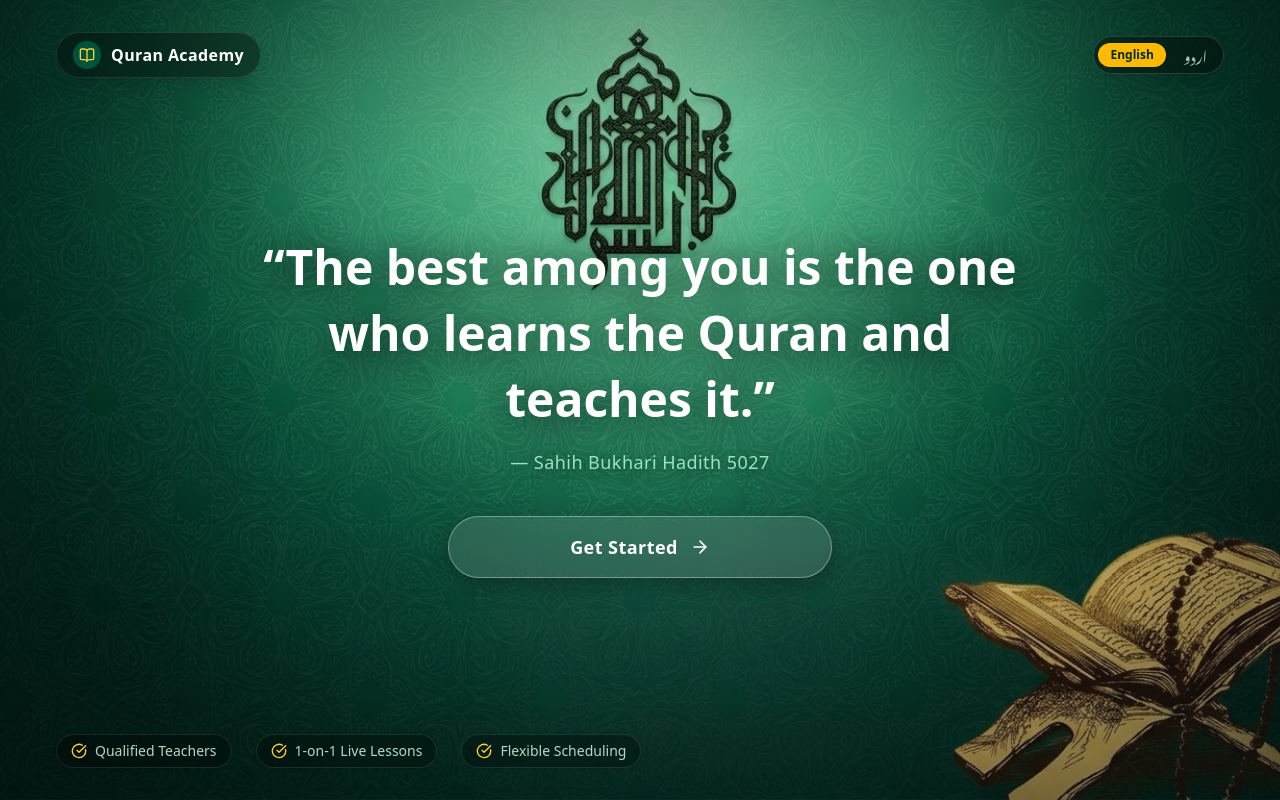
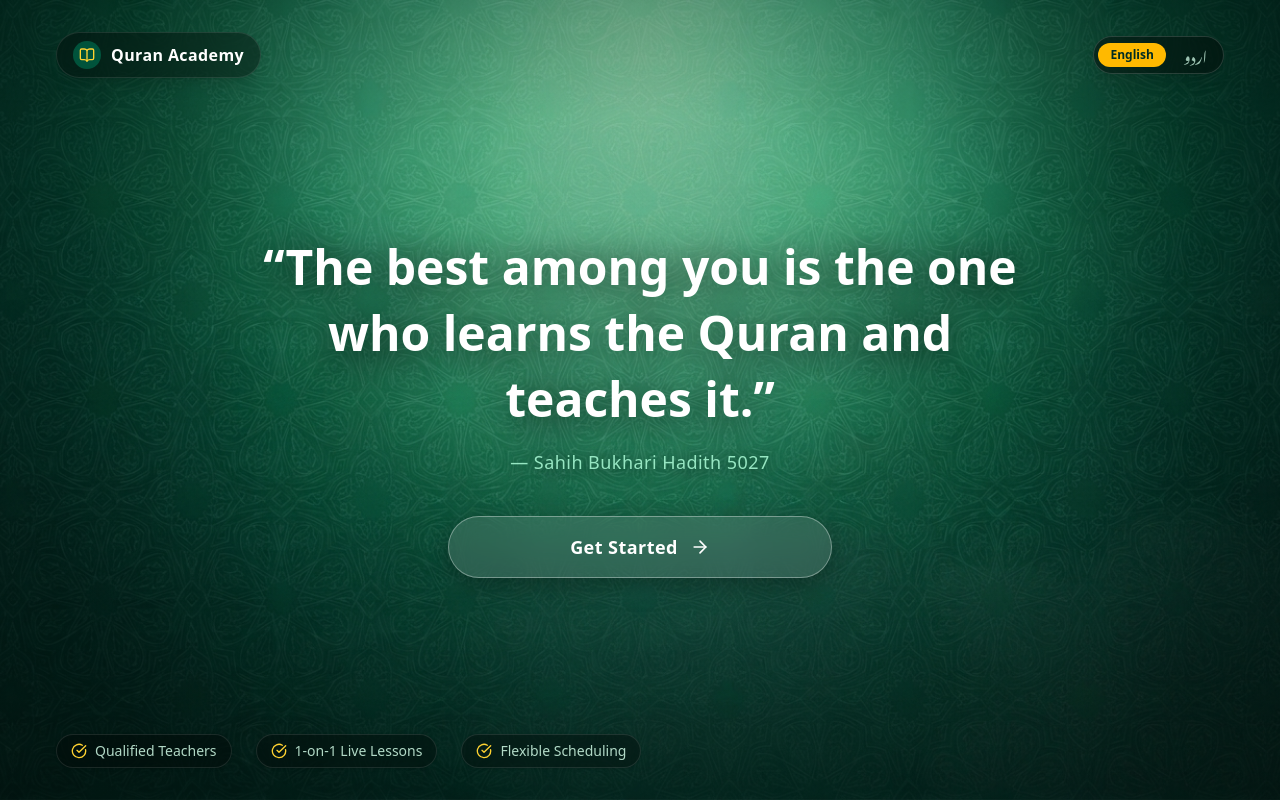
Before and after one commit to mdawoodali/QURAN-ACADEMY-APP, a Next.js app in the folder apps/web/: page / in a window 1280 px wide. Shown: the top 800 px of the page. Built offline with nearby package versions, Linux system fonts and the light colour scheme; a web font is replaced by a local one.

Commit message:
refactor(ui): update WelcomeSplash to use clean emerald background without brown Quran

```diff
--- a/apps/web/src/components/WelcomeSplash.tsx
+++ b/apps/web/src/components/WelcomeSplash.tsx
@@ -35,7 +35,7 @@ export default function WelcomeSplash({ onGetStarted }: WelcomeSplashProps) {
       }}
       className="fixed inset-0 z-[100] w-full min-h-screen flex flex-col justify-between items-center text-center overflow-hidden select-none bg-[#052b20] bg-cover bg-no-repeat bg-center"
       style={{
-        backgroundImage: "url('/images/quran_welcome_bg.jpg')",
+        backgroundImage: "url('/images/emerald_bg.jpg')",
         backgroundSize: "cover",
         backgroundRepeat: "no-repeat",
         backgroundPosition: "center",
```
